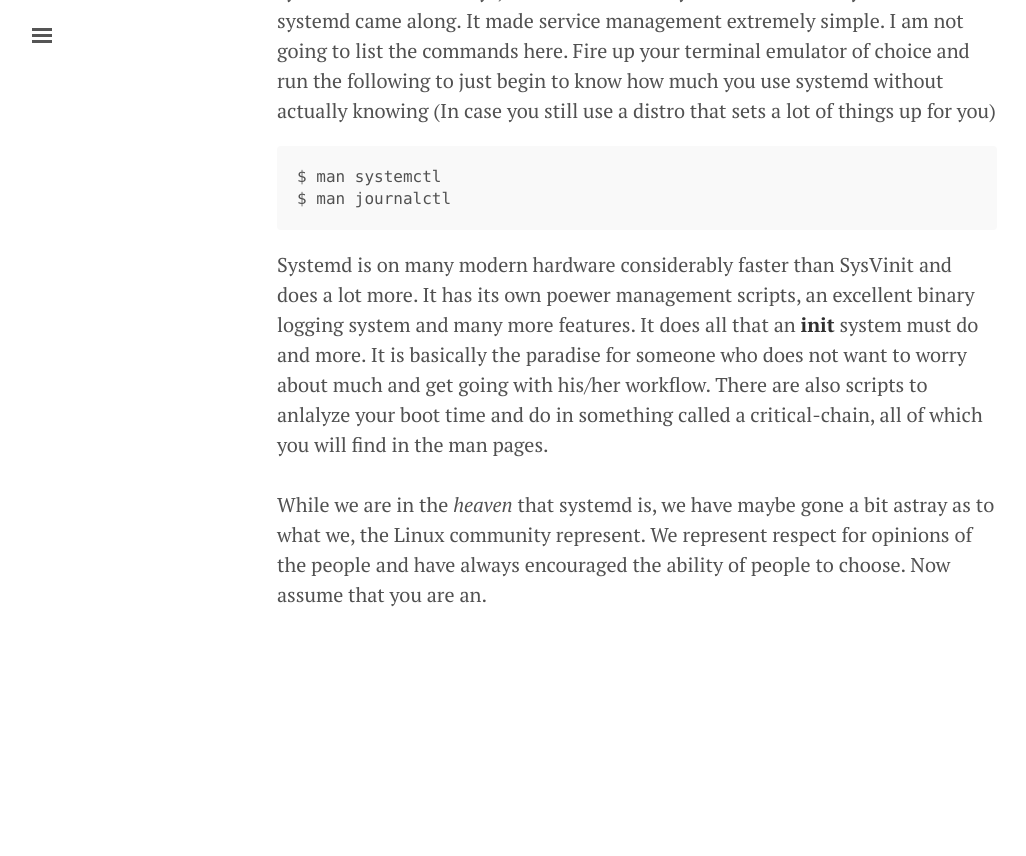
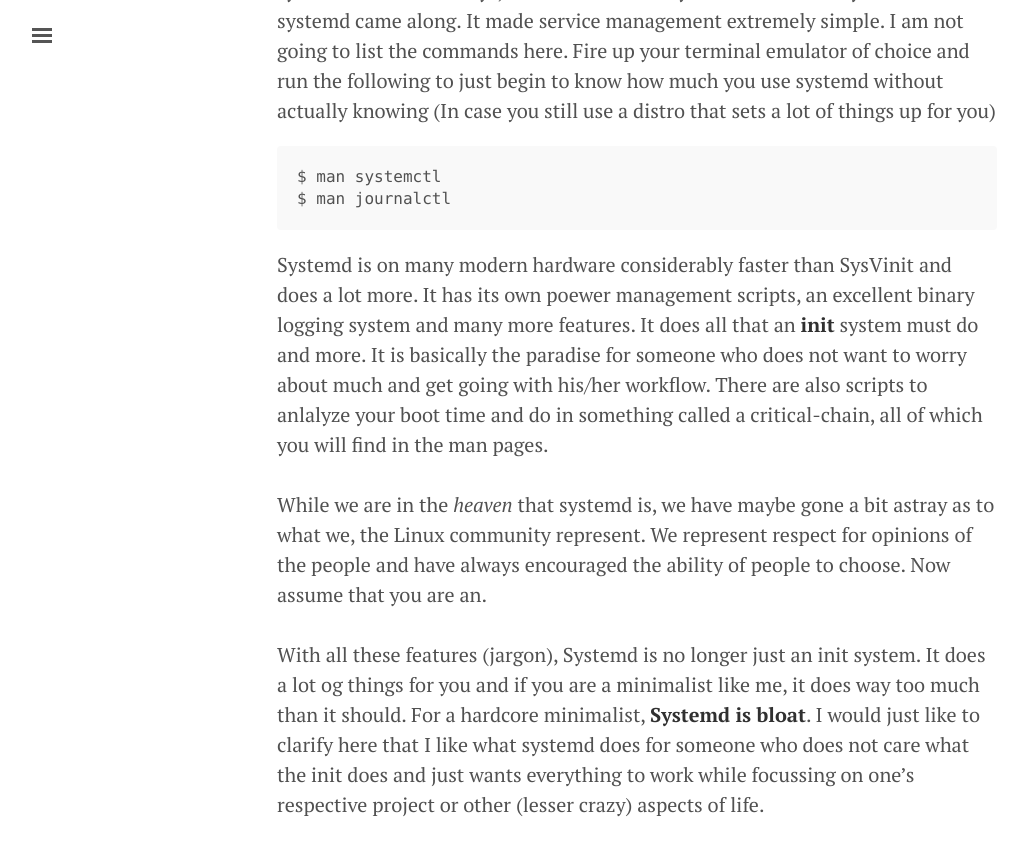
Before and after one commit to DarkStar1997/DarkStar1997.github.io, a Jekyll site: the page built from spandan/linux/systemd/sys.md, in a window 1280 px wide and 900 px high, scrolled down 1278 px. Shown: the top 856 px of the window, without its empty margins (3-1029 px from the left). Built offline with Jekyll 4.4.1, drawn with Linux system fonts in a browser that asks for light colours; our own code applies the rules of GitHub Pages for plain Markdown files; before the commit the page ends 1968 px from its top, so only the background shows below that.

Commit message:
Update sys.md

```diff
--- a/spandan/linux/systemd/sys.md
+++ b/spandan/linux/systemd/sys.md
@@ -23,3 +23,6 @@ Systemd is on many modern hardware considerably faster than SysVinit and does a
 <br/>
 <br/>
 While we are in the *heaven* that systemd is, we have maybe gone a bit astray as to what we, the Linux community represent. We represent respect for opinions of the people and have always encouraged the ability of people to choose. Now assume that you are an.
+<br/>
+<br/>
+With all these features (jargon), Systemd is no longer just an init system. It does a lot og things for you and if you are a minimalist like me, it does way too much than it should. For a hardcore minimalist, **Systemd is bloat**. I would just like to clarify here that I like what systemd does for someone who does not care what the init does and just wants everything to work while focussing on one's respective project or other (lesser crazy) aspects of life.
```
